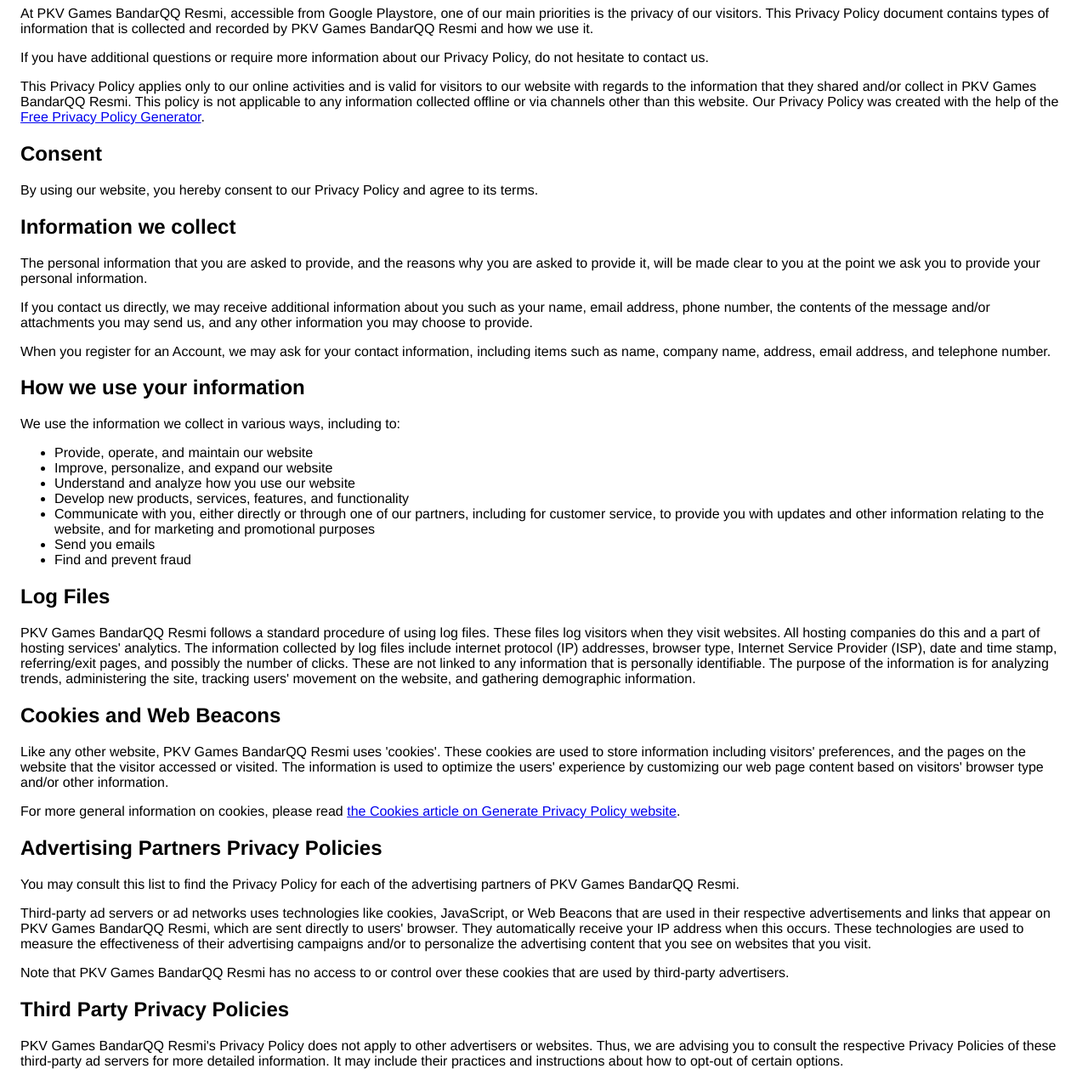
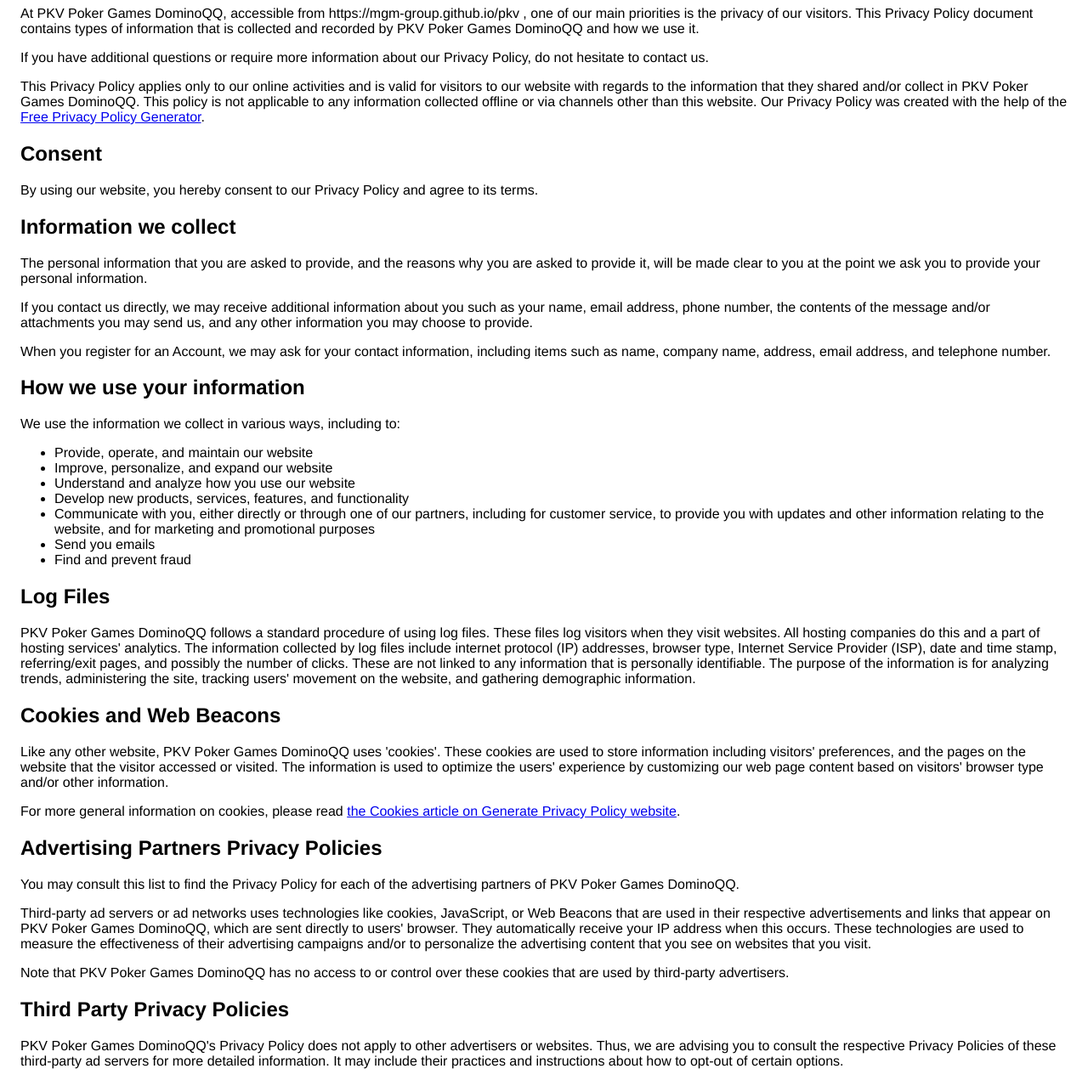
Before and after one commit to mgm-group/pkv, a plain HTML site: page privacy.html in a window 1280 px wide. Shown: the part 97-1368 px from the top of the page at 85% size. Drawn offline with nearby package versions, Linux system fonts and the light colour scheme.

Commit message:
Update privacy.html

```diff
--- a/privacy.html
+++ b/privacy.html
@@ -4,18 +4,18 @@
     <script src="https://ajax.googleapis.com/ajax/libs/jquery/2.1.1/jquery.min.js"></script>
       <meta charset='utf-8'>
       <meta name='viewport' content='width=device-width'>
-      <title>Privacy Policy For PKV Games BandarQQ Resmi</title>
+      <title>Privacy Policy For PKV Poker Games DominoQQ</title>
       <style> body { font-family: 'Helvetica Neue', Helvetica, Arial, sans-serif; padding:1em; } </style>
 
     </head>
     <body>
-        <h1>Privacy Policy for PKV Games BandarQQ Resmi</h1>
+        <h1>Privacy Policy for PKV Poker Games DominoQQ</h1>
 
-        <p>At PKV Games BandarQQ Resmi, accessible from Google Playstore, one of our main priorities is the privacy of our visitors. This Privacy Policy document contains types of information that is collected and recorded by PKV Games BandarQQ Resmi and how we use it.</p>
+        <p>At PKV Poker Games DominoQQ, accessible from https://mgm-group.github.io/pkv , one of our main priorities is the privacy of our visitors. This Privacy Policy document contains types of information that is collected and recorded by PKV Poker Games DominoQQ and how we use it.</p>
 
         <p>If you have additional questions or require more information about our Privacy Policy, do not hesitate to contact us.</p>
 
-        <p>This Privacy Policy applies only to our online activities and is valid for visitors to our website with regards to the information that they shared and/or collect in PKV Games BandarQQ Resmi. This policy is not applicable to any information collected offline or via channels other than this website. Our Privacy Policy was created with the help of the <a href="https://www.privacypolicygenerator.info">Free Privacy Policy Generator</a>.</p>
+        <p>This Privacy Policy applies only to our online activities and is valid for visitors to our website with regards to the information that they shared and/or collect in PKV Poker Games DominoQQ. This policy is not applicable to any information collected offline or via channels other than this website. Our Privacy Policy was created with the help of the <a href="https://www.privacypolicygenerator.info">Free Privacy Policy Generator</a>.</p>
 
         <h2>Consent</h2>
 
@@ -43,11 +43,11 @@
 
         <h2>Log Files</h2>
 
-        <p>PKV Games BandarQQ Resmi follows a standard procedure of using log files. These files log visitors when they visit websites. All hosting companies do this and a part of hosting services' analytics. The information collected by log files include internet protocol (IP) addresses, browser type, Internet Service Provider (ISP), date and time stamp, referring/exit pages, and possibly the number of clicks. These are not linked to any information that is personally identifiable. The purpose of the information is for analyzing trends, administering the site, tracking users' movement on the website, and gathering demographic information.</p>
+        <p>PKV Poker Games DominoQQ follows a standard procedure of using log files. These files log visitors when they visit websites. All hosting companies do this and a part of hosting services' analytics. The information collected by log files include internet protocol (IP) addresses, browser type, Internet Service Provider (ISP), date and time stamp, referring/exit pages, and possibly the number of clicks. These are not linked to any information that is personally identifiable. The purpose of the information is for analyzing trends, administering the site, tracking users' movement on the website, and gathering demographic information.</p>
 
         <h2>Cookies and Web Beacons</h2>
 
-        <p>Like any other website, PKV Games BandarQQ Resmi uses 'cookies'. These cookies are used to store information including visitors' preferences, and the pages on the website that the visitor accessed or visited. The information is used to optimize the users' experience by customizing our web page content based on visitors' browser type and/or other information.</p>
+        <p>Like any other website, PKV Poker Games DominoQQ uses 'cookies'. These cookies are used to store information including visitors' preferences, and the pages on the website that the visitor accessed or visited. The information is used to optimize the users' experience by customizing our web page content based on visitors' browser type and/or other information.</p>
 
         <p>For more general information on cookies, please read <a href="https://www.generateprivacypolicy.com/#cookies">the Cookies article on Generate Privacy Policy website</a>.</p>
 
@@ -55,15 +55,15 @@
 
         <h2>Advertising Partners Privacy Policies</h2>
 
-        <P>You may consult this list to find the Privacy Policy for each of the advertising partners of PKV Games BandarQQ Resmi.</p>
+        <P>You may consult this list to find the Privacy Policy for each of the advertising partners of PKV Poker Games DominoQQ.</p>
 
-        <p>Third-party ad servers or ad networks uses technologies like cookies, JavaScript, or Web Beacons that are used in their respective advertisements and links that appear on PKV Games BandarQQ Resmi, which are sent directly to users' browser. They automatically receive your IP address when this occurs. These technologies are used to measure the effectiveness of their advertising campaigns and/or to personalize the advertising content that you see on websites that you visit.</p>
+        <p>Third-party ad servers or ad networks uses technologies like cookies, JavaScript, or Web Beacons that are used in their respective advertisements and links that appear on PKV Poker Games DominoQQ, which are sent directly to users' browser. They automatically receive your IP address when this occurs. These technologies are used to measure the effectiveness of their advertising campaigns and/or to personalize the advertising content that you see on websites that you visit.</p>
 
-        <p>Note that PKV Games BandarQQ Resmi has no access to or control over these cookies that are used by third-party advertisers.</p>
+        <p>Note that PKV Poker Games DominoQQ has no access to or control over these cookies that are used by third-party advertisers.</p>
 
         <h2>Third Party Privacy Policies</h2>
 
-        <p>PKV Games BandarQQ Resmi's Privacy Policy does not apply to other advertisers or websites. Thus, we are advising you to consult the respective Privacy Policies of these third-party ad servers for more detailed information. It may include their practices and instructions about how to opt-out of certain options. </p>
+        <p>PKV Poker Games DominoQQ's Privacy Policy does not apply to other advertisers or websites. Thus, we are advising you to consult the respective Privacy Policies of these third-party ad servers for more detailed information. It may include their practices and instructions about how to opt-out of certain options. </p>
 
         <p>You can choose to disable cookies through your individual browser options. To know more detailed information about cookie management with specific web browsers, it can be found at the browsers' respective websites.</p>
 
@@ -90,6 +90,6 @@
 
         <p>Another part of our priority is adding protection for children while using the internet. We encourage parents and guardians to observe, participate in, and/or monitor and guide their online activity.</p>
 
-        <p>PKV Games BandarQQ Resmi does not knowingly collect any Personal Identifiable Information from children under the age of 13. If you think that your child provided this kind of information on our website, we strongly encourage you to contact us at debiwiningsih001@gmail.com immediately and we will do our best efforts to promptly remove such information from our records.</p>
+        <p>PKV Poker Games DominoQQ does not knowingly collect any Personal Identifiable Information from children under the age of 13. If you think that your child provided this kind of information on our website, we strongly encourage you to contact us at anurpratekto@gmail.com immediately and we will do our best efforts to promptly remove such information from our records.</p>
    </body>
     </html>
```
